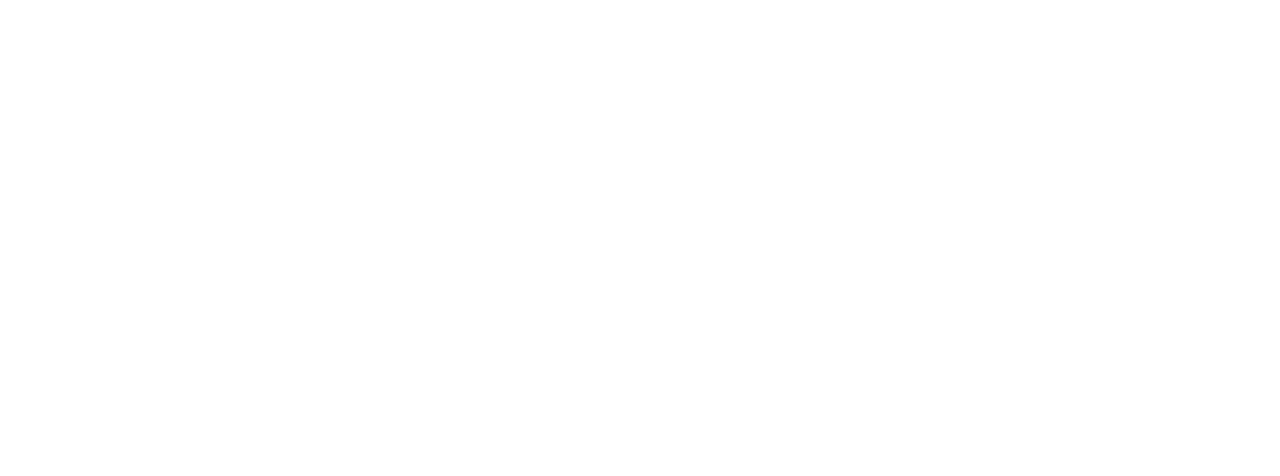
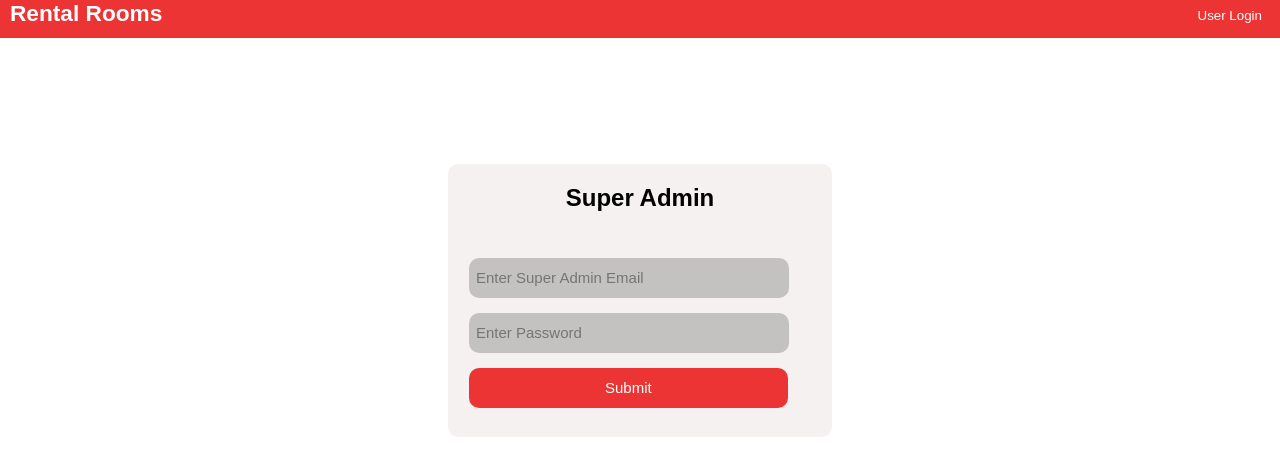
Before and after one commit to iamneo-production/04ce0a0f-3990-44c2-8a4b-dd93d4d5affe, a React (Create React App) app in the folder reactapp/: page /superadmin/login in a window 1280 px wide. Shown: the top 476 px of the page. Built offline with nearby package versions, Linux system fonts and the light colour scheme.

Commit message:
super admin login

```diff
--- a/reactapp/src/AdminEditRoom.js
+++ b/reactapp/src/AdminEditRoom.js
@@ -1,6 +1,6 @@
 import React from 'react';
 import './AdminEditRoom.css';
-function adminEditRoom(){
+function AdminEditRoom(){
     return(
         <div className="editRoomBox">
             <form className="edit">
@@ -20,4 +20,4 @@
 
 }
 
-export default adminEditRoom;
+export default AdminEditRoom;
--- a/reactapp/src/App.js
+++ b/reactapp/src/App.js
@@ -10,6 +10,10 @@
 import UserDashboard from './UserDashboard';
 import HotelDetails from './HotelDetails';
 import IndividualStatus from './IndividualStatus';
+import SuperAdminLogin from './SuperAdminLogin';
+import AdminEditRoom from './AdminEditRoom';
+import SuperNavbar from './SuperNavbar';
+import NavbarHome from './Navbar';
 import React from 'react'
 
 function App() {
@@ -24,6 +28,7 @@
         <UserSignup/>
       </Route>
       <Route path="/login">
+        <NavbarHome/>
          <Login />
       </Route>
       <Route path="/user/dashboard">
@@ -74,7 +79,8 @@
 
       {/* SuperAdmin Routings */}
       <Route path="/superadmin/login">
-
+         <SuperNavbar/>
+         <SuperAdminLogin/>
       </Route>
       <Route path="/superadmin/adminList">
 
--- /dev/null
+++ b/reactapp/src/SuperAdminLogin.js
@@ -0,0 +1,53 @@
+import { useState } from "react";
+import axios from 'axios';
+import React from "react";
+import { useHistory } from 'react-router-dom';
+import './AdminSignup.css';
+
+function SuperAdminLogin() {
+    const baseURL = localStorage.getItem("baseURL");
+    const [email,setEmail]=useState("");
+    const [password,setPassword]=useState("");
+
+    const history = useHistory();
+
+    function validateAdminDetails(){
+
+        let data={email,password}
+        console.log("data:",data);
+
+        axios.post(baseURL+'/super/login', data)
+        .then(response => {
+            history.push("/login");
+        })
+        .catch(error => {
+            console.log('There was an error!', error);
+            alert("Please enter valid details!");
+        });
+    }
+
+
+   return(
+
+    <center>
+        <br/><br/><br/><br/><br/><br/><br/>
+    <div className="editRoomBox" id="superAdminLoginBox">
+            <form className="edit">
+            <table className="t" align="center"  width="30%" bgcolor="#F5F1F1" cellSpacing="20">
+                <center><h2 >Super Admin</h2></center>
+                <br/><br/>
+                <table width="40%" cellSpacing="1">
+                 <tr></tr>
+                 <tr><input className="roomNo" placeholder="Enter Super Admin Email" type="email" id="email" /><br/></tr>
+                 <tr><br/><br/><input className="roomPrice" placeholder="Enter Password" type="password" id="password" /><br/></tr>
+                 <br/><br/>
+                      <input className="editRoomButton"  type="button" value="Submit" id="submitButton"/>
+                </table>
+             </table>
+            </form>
+        </div>
+    </center>
+
+    )
+}
+export default SuperAdminLogin;
--- /dev/null
+++ b/reactapp/src/SuperNavbar.js
@@ -0,0 +1,40 @@
+import React from 'react';
+import  { Redirect } from 'react-router-dom';
+import {
+    BrowserRouter as Router,
+    Switch,
+    Route,
+    Link
+} from "react-router-dom";
+import { Navbar,Nav} from 'react-bootstrap';
+import Editprofile from './EditProfile';
+import './UserNavbar.css';
+import UserProfleLink from './UserDashboard';
+import UserBookingLink from './UserHotelBooking';
+import UserDashboardLink from './UserDashboard';
+import { useHistory } from 'react-router-dom';
+
+function SuperNavbar(){
+        const history = useHistory();
+        function logout(){
+            localStorage.clear();
+            sessionStorage.clear();
+            history.push("/login");
+        }
+        return (
+            // <Router>
+                <div className="Navbar_Hotel">
+                 <a href='/' className="title"><strong>Rental Rooms</strong></a>
+                                {/* <Link to="/user/dashboard" className="dashboard">Dashboard</Link>
+                                <Link to="/user/profile" className="profile">Profile</Link>
+                                <Link to="/user/booking" className="mybooking">MyBooking</Link> */}
+
+                                <button onClick={()=>{logout()}} className="UserLogoutButton">User Login</button>
+                            <br/>
+
+
+
+                </div>
+        )
+        }
+export default SuperNavbar;
```
Also changed, not shown: reactapp/src/SuperAdminLogin.css (added).
